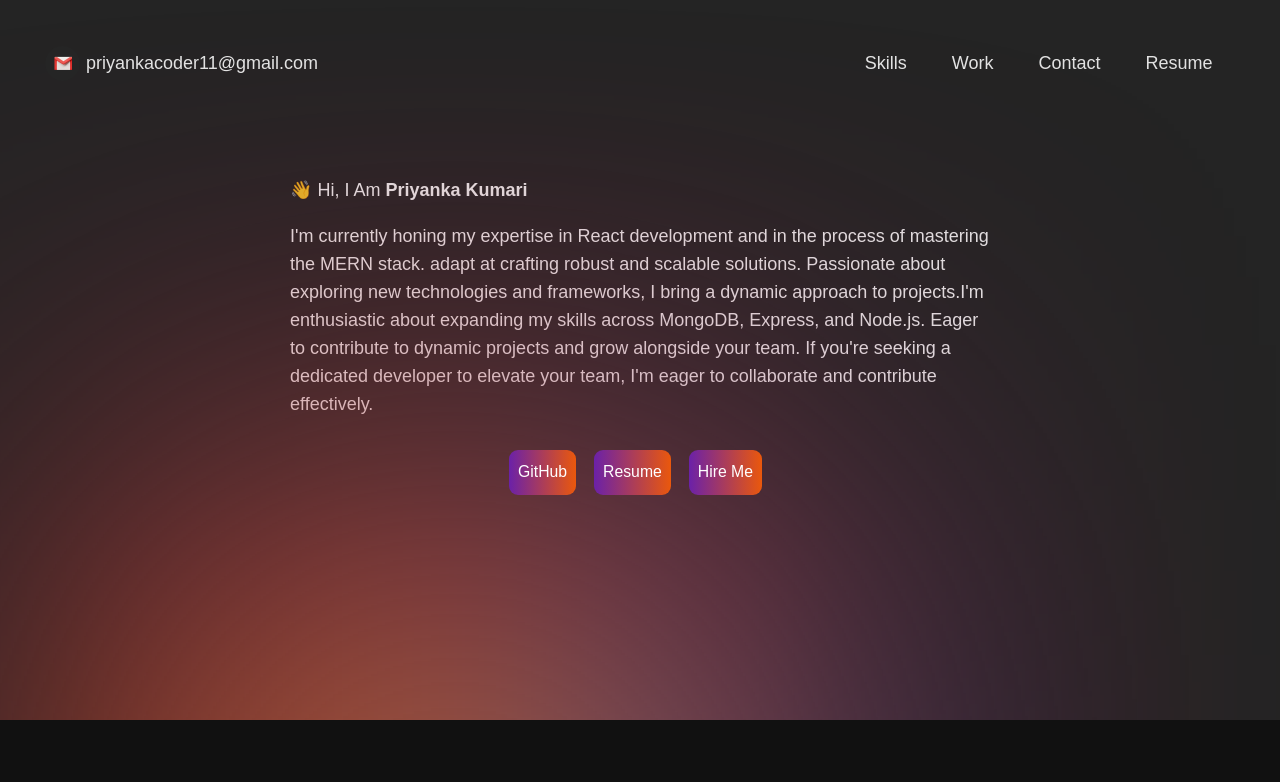
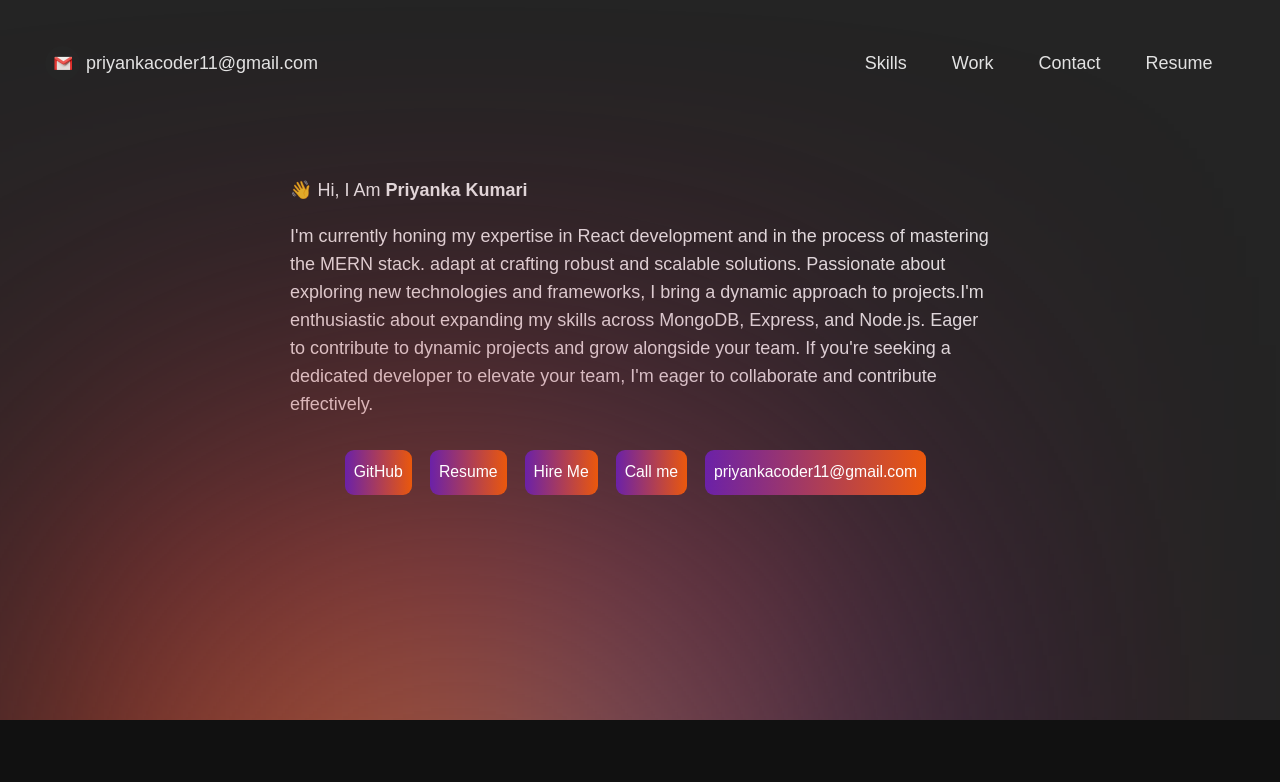
Before and after one commit to priyanka807/portfolio-priyanka, a React (Vite) app: page / in a window 1280 px wide. Shown: the top 782 px of the page. Built offline with nearby package versions, Linux system fonts and the light colour scheme.

Commit message:
Update HeroBanner.jsx

```diff
--- a/src/components/HeroBanner.jsx
+++ b/src/components/HeroBanner.jsx
@@ -145,6 +145,8 @@ const HeroBanner = () => {
                   <a href="https://github.com/priyanka807" target="_blank">
                     GitHub
                   </a>
+
+
                 </button>
               </div>
               <div className="leading-[22px] ">
@@ -167,6 +169,26 @@ const HeroBanner = () => {
                   onClick={() => scrollTo("contact")}
                 >
                   Hire Me
+                </button>
+              </div>
+  <div className="leading-[22px] ">
+                <button
+                  type="button"
+                  class="text-white bg-gradient-to-r from-purple-800 to-orange-600 hover:bg-gradient-to-l focus:ring-4  font-medium rounded-lg text-sm px-2 py-2.5 text-center mr-2 mb-2"
+                >
+                    <a href="tel:+919773583040">Call me</a>
+
+                </button>
+              </div>
+           <div className="leading-[22px] ">
+                <button
+                  type="button"
+                  class="text-white bg-gradient-to-r from-purple-800 to-orange-600 hover:bg-gradient-to-l focus:ring-4  font-medium rounded-lg text-sm px-2 py-2.5 text-center mr-2 mb-2"
+                >
+               <a href="mailto:priyankacoder11@gmail.com"
+                  >priyankacoder11@gmail.com</a
+                >
+
                 </button>
               </div>
             </div>
```
